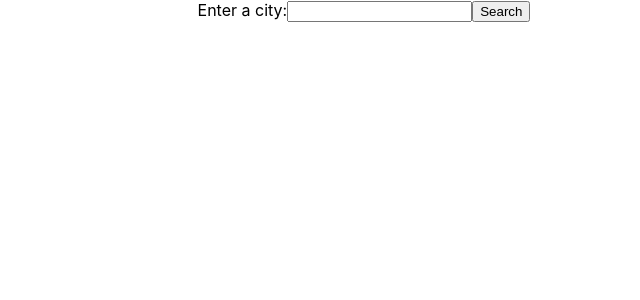
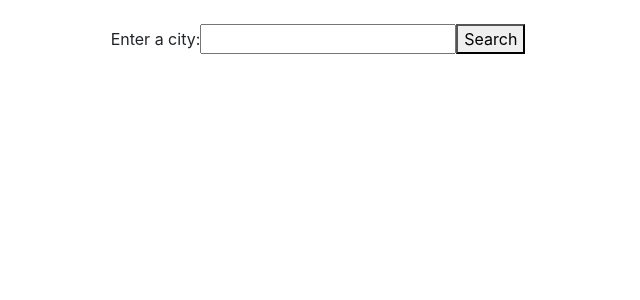
Before and after one commit to csnizik/react-weather-app, a React (Create React App) app: page / in a window 1280 px wide. Shown: the top 300 px of the page, without its empty margins (276-916 px from the left). Built offline with nearby package versions, Linux system fonts and the light colour scheme.

Commit message:
reactstrap

```diff
--- a/src/components/Form.tsx
+++ b/src/components/Form.tsx
@@ -1,6 +1,7 @@
 import { useEffect, useState } from 'react';
 import axios from 'axios';
 import type { GeoData, WeatherData } from '../types/WeatherTypes';
+import { Container  } from 'reactstrap';
 
 function Form(): JSX.Element {
   const [city, setCity] = useState<string>('');
@@ -32,6 +33,7 @@ function Form(): JSX.Element {
   };
 
   return (
+    <Container className="m-4">
       <form onSubmit={handleSubmit}>
         <label>
           Enter a city:
@@ -41,7 +43,13 @@ function Form(): JSX.Element {
         {weatherData && (
           <div>
             <h2>Weather for {weatherData.name}:</h2>
-          <p><img src={`../images/icons/${weatherData.weather[0].icon}.png`} alt="icon" />{weatherData.weather[0].description}</p>
+            <p>
+              <img
+                src={`../images/icons/${weatherData.weather[0].icon}.png`}
+                alt="icon"
+              />
+              {weatherData.weather[0].description}
+            </p>
             <dl>
               <dt>Temperature</dt>
               <dd>{weatherData.main.temp}</dd>
@@ -55,6 +63,7 @@ function Form(): JSX.Element {
           </div>
         )}
       </form>
+    </Container>
   );
 }
 
--- a/src/index.tsx
+++ b/src/index.tsx
@@ -1,5 +1,6 @@
 import React from 'react';
 import ReactDOM from 'react-dom/client';
+import 'bootstrap/dist/css/bootstrap.css';
 import './index.css';
 import App from './App';
 import reportWebVitals from './reportWebVitals';
```
Lines whose indentation alone changed are shown as unchanged.
